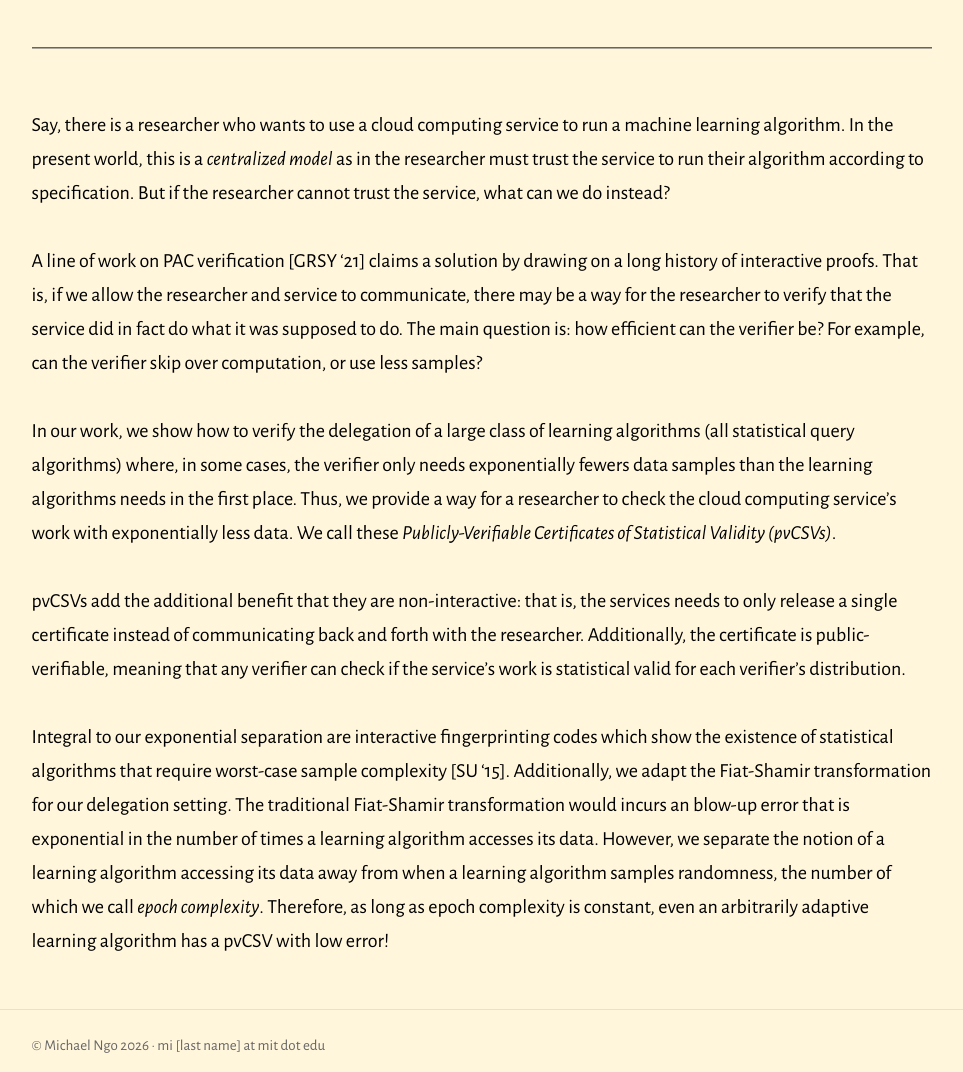
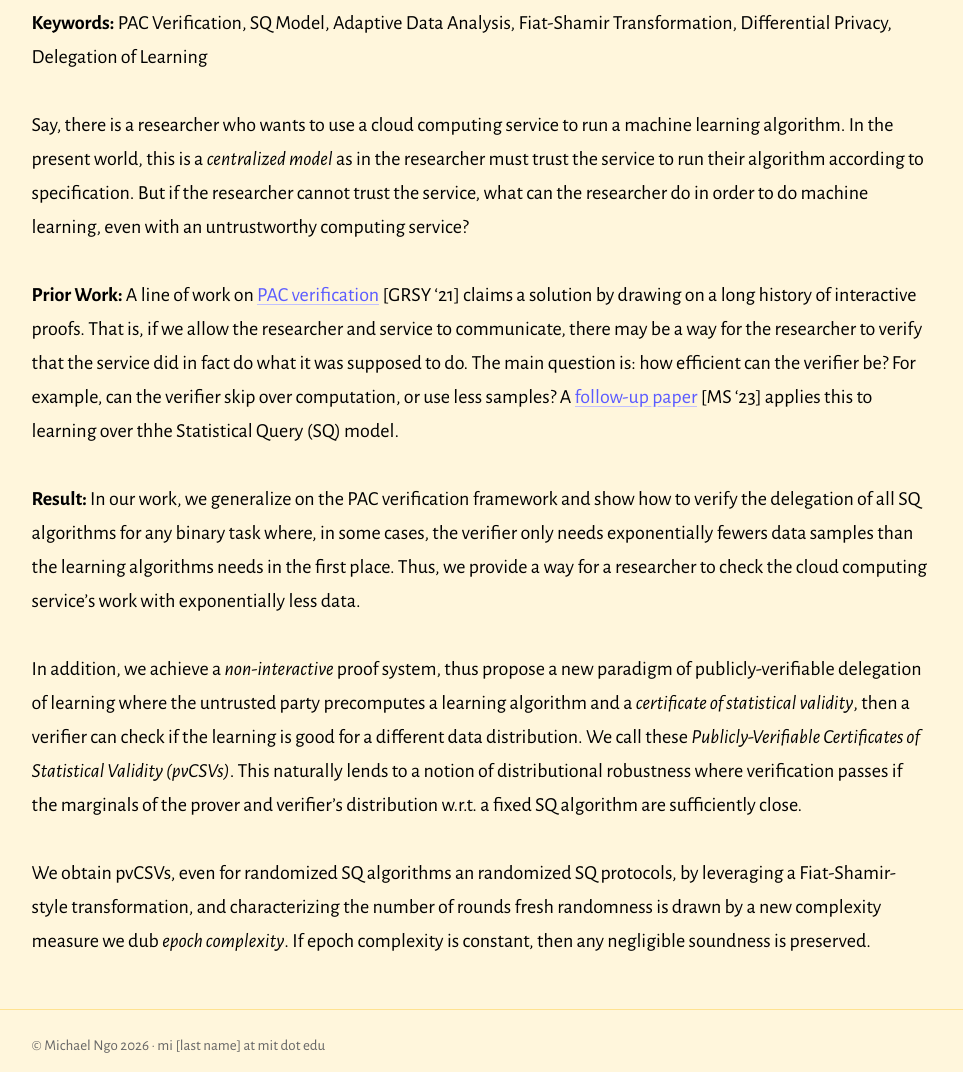
Before and after one commit to Mikonooooo/mikonooooo.github.io, a Jekyll site: the page built from _posts/2026-04-08-pvcsv.md, in a window 1280 px wide and 1400 px high, scrolled down 496 px, cut to the strip 328-1400 px from the top of the window. Shown: the whole strip, without its empty margins (151-1114 px from the left). Built offline with Jekyll 4.4.1, drawn with Linux system fonts in a browser that asks for light colours; our own code applies the rules of GitHub Pages for plain Markdown files; comment, search, counter and statistics services are not loaded.

Commit message:
update pvcsv post

```diff
--- a/_posts/2026-04-08-pvcsv.md
+++ b/_posts/2026-04-08-pvcsv.md
@@ -5,8 +5,6 @@ permalink: /research/2026/04/08/pvcsv/
 ---
 
 ---
-
-**Keywords:** PAC Verification, SQ Model, Adaptive Data Analysis, Fiat-Shamir Transformation, Differential Privacy, Delegation of Learning
 
 <div style="position: relative;  width: 80%; aspect-ratio: 960 / 569; margin: 0 auto;">
   <iframe
@@ -21,12 +19,15 @@ permalink: /research/2026/04/08/pvcsv/
 
 ---
 
-Say, there is a researcher who wants to use a cloud computing service to run a machine learning algorithm. In the present world, this is a _centralized model_ as in the researcher must trust the service to run their algorithm according to specification. But if the researcher cannot trust the service, what can we do instead?
+**Keywords:** PAC Verification, SQ Model, Adaptive Data Analysis, Fiat-Shamir Transformation, Differential Privacy, Delegation of Learning
 
-A line of work on PAC verification [GRSY '21] claims a solution by drawing on a long history of interactive proofs. That is, if we allow the researcher and service to communicate, there may be a way for the researcher to verify that the service did in fact do what it was supposed to do. The main question is: how efficient can the verifier be? For example, can the verifier skip over computation, or use less samples?
 
-In our work, we show how to verify the delegation of a large class of learning algorithms (all statistical query algorithms) where, in some cases, the verifier only needs exponentially fewers data samples than the learning algorithms needs in the first place. Thus, we provide a way for a researcher to check the cloud computing service's work with exponentially less data. We call these _Publicly-Verifiable Certificates of Statistical Validity (pvCSVs)_.
+Say, there is a researcher who wants to use a cloud computing service to run a machine learning algorithm. In the present world, this is a _centralized model_ as in the researcher must trust the service to run their algorithm according to specification. But if the researcher cannot trust the service, what can the researcher do in order to do machine learning, even with an untrustworthy computing service?
 
-pvCSVs add the additional benefit that they are non-interactive: that is, the services needs to only release a single certificate instead of communicating back and forth with the researcher. Additionally, the certificate is public-verifiable, meaning that any verifier can check if the service's work is statistical valid for each verifier's distribution.
+**Prior Work:** A line of work on [PAC verification](https://drops.dagstuhl.de/entities/document/10.4230/LIPIcs.ITCS.2021.41) [GRSY '21] claims a solution by drawing on a long history of interactive proofs. That is, if we allow the researcher and service to communicate, there may be a way for the researcher to verify that the service did in fact do what it was supposed to do. The main question is: how efficient can the verifier be? For example, can the verifier skip over computation, or use less samples? A [follow-up paper](https://proceedings.mlr.press/v195/mutreja23a.html) [MS '23] applies this to learning over thhe Statistical Query (SQ) model.
 
-Integral to our exponential separation are interactive fingerprinting codes which show the existence of statistical algorithms that require worst-case sample complexity [SU '15]. Additionally, we adapt the Fiat-Shamir transformation for our delegation setting. The traditional Fiat-Shamir transformation would incurs an blow-up error that is exponential in the number of times a learning algorithm accesses its data. However, we separate the notion of a learning algorithm accessing its data away from when a learning algorithm samples randomness, the number of which we call _epoch complexity_. Therefore, as long as epoch complexity is constant, even an arbitrarily adaptive learning algorithm has a pvCSV with low error!
+**Result:** In our work, we generalize on the PAC verification framework and show how to verify the delegation of all SQ algorithms for any binary task where, in some cases, the verifier only needs exponentially fewers data samples than the learning algorithms needs in the first place. Thus, we provide a way for a researcher to check the cloud computing service's work with exponentially less data.
+
+In addition, we achieve a _non-interactive_ proof system, thus propose a new paradigm of publicly-verifiable delegation of learning where the untrusted party precomputes a learning algorithm and a _certificate of statistical validity_, then a verifier can check if the learning is good for a different data distribution. We call these _Publicly-Verifiable Certificates of Statistical Validity (pvCSVs)_. This naturally lends to a notion of distributional robustness where verification passes if the marginals of the prover and verifier's distribution w.r.t. a fixed SQ algorithm are sufficiently close.
+
+We obtain pvCSVs, even for randomized SQ algorithms an randomized SQ protocols, by leveraging a Fiat-Shamir-style transformation, and characterizing the number of rounds fresh randomness is drawn by a new complexity measure we dub _epoch complexity_. If epoch complexity is constant, then any negligible soundness is preserved.
```
